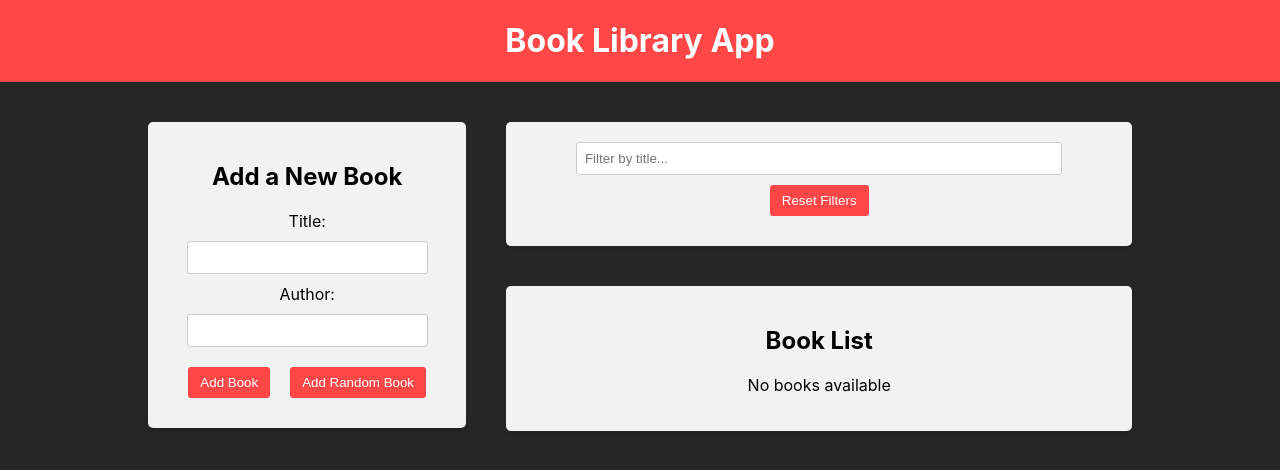
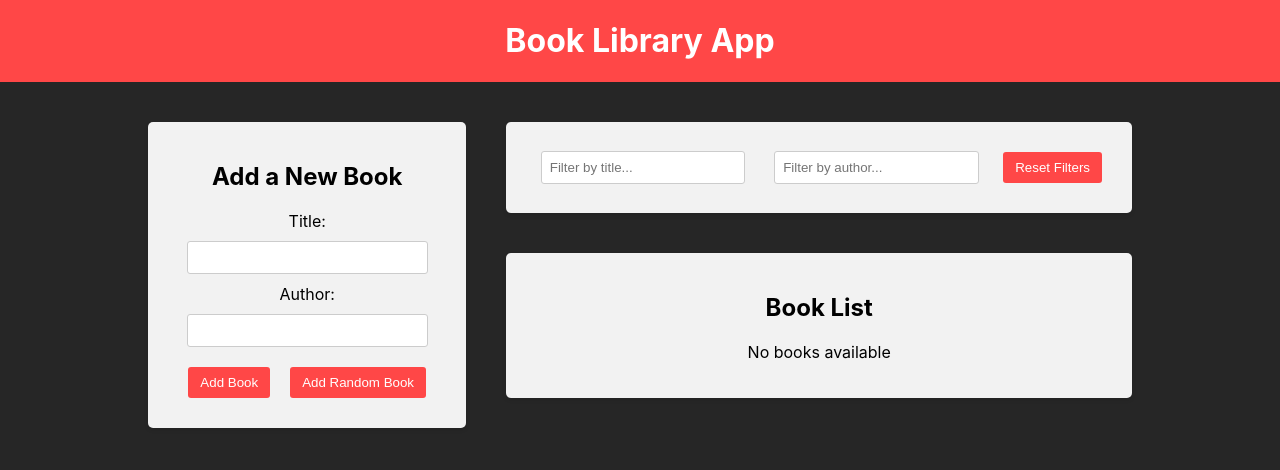
Before and after one commit to JaneSardarian/Book-Library-App, a React (Create React App) app in the folder frontend/: page / in a window 1280 px wide. Shown: the top 470 px of the page. Built offline with nearby package versions, Linux system fonts and the light colour scheme.

Commit message:
Filter by author

```diff
--- a/frontend/src/components/BookList/BookList.js
+++ b/frontend/src/components/BookList/BookList.js
@@ -1,11 +1,15 @@
 import { useSelector, useDispatch } from 'react-redux';
 import { BsBookmarkHeart, BsBookmarkHeartFill } from 'react-icons/bs';
 import { deleteBook, toggleFavorite } from '../../redux/books/actionCreators';
-import { selectTitleFilter } from '../../redux/slices/filterSlice';
+import {
+  selectTitleFilter,
+  selectAuthorFilter,
+} from '../../redux/slices/filterSlice';
 import './BookList.css';
 const BookList = () => {
   const books = useSelector((state) => state.books);
   const titleFilter = useSelector(selectTitleFilter);
+  const authorFilter = useSelector(selectAuthorFilter);
   const dispatch = useDispatch();
 
   const handleDeleteBook = (id) => {
@@ -19,8 +23,13 @@
     const matchesTitle = book.title
       .toLowerCase()
       .includes(titleFilter.toLowerCase());
-    return matchesTitle;
+    const matchesAuthor = book.author
+      .toLowerCase()
+      .includes(authorFilter.toLowerCase());
+
+    return matchesTitle && matchesAuthor;
   });
+
   return (
     <div className="app-block book-list">
       <h2>Book List</h2>
--- a/frontend/src/components/Filter/Filter.js
+++ b/frontend/src/components/Filter/Filter.js
@@ -2,6 +2,8 @@
 import {
   selectTitleFilter,
   setTitleFilter,
+  selectAuthorFilter,
+  setAuthorFilter,
   resetFilters,
 } from '../../redux/slices/filterSlice';
 import './Filter.css';
@@ -9,9 +11,13 @@
 const Filter = () => {
   const dispatch = useDispatch();
   const titleFilter = useSelector(selectTitleFilter);
+  const authorFilter = useSelector(selectAuthorFilter);
 
   const handleTitleFilterChange = (e) => {
     dispatch(setTitleFilter(e.target.value));
+  };
+  const handleAuthorFilterChange = (e) => {
+    dispatch(setAuthorFilter(e.target.value));
   };
   const handleResetFilters = () => {
     dispatch(resetFilters());
@@ -26,10 +32,18 @@
             placeholder="Filter by title..."
             onChange={handleTitleFilterChange}
           ></input>
-          <button type="button" onClick={handleResetFilters}>
-            Reset Filters
-          </button>
         </div>
+        <div className="filter-group">
+          <input
+            type="text"
+            value={authorFilter}
+            placeholder="Filter by author..."
+            onChange={handleAuthorFilterChange}
+          ></input>
+        </div>
+        <button type="button" onClick={handleResetFilters}>
+          Reset Filters
+        </button>
       </div>
     </div>
   );
--- a/frontend/src/redux/slices/filterSlice.js
+++ b/frontend/src/redux/slices/filterSlice.js
@@ -2,6 +2,7 @@
 
 const initialState = {
   title: '',
+  author: '',
 };
 
 const filterSlice = createSlice({
@@ -21,14 +22,19 @@
       //   старое изменяешь. Иммер отслеживает изменение объекта,
       // поэтому ретурн здесь тоже не нужен
     },
+    setAuthorFilter: (state, action) => {
+      state.author = action.payload;
+    },
     resetFilters: (state) => {
       return initialState;
     },
   },
 });
 
-export const { setTitleFilter, resetFilters } = filterSlice.actions;
+export const { setTitleFilter, setAuthorFilter, resetFilters } =
+  filterSlice.actions;
 
 export const selectTitleFilter = (state) => state.filter.title;
+export const selectAuthorFilter = (state) => state.filter.author;
 
 export default filterSlice.reducer;
```
